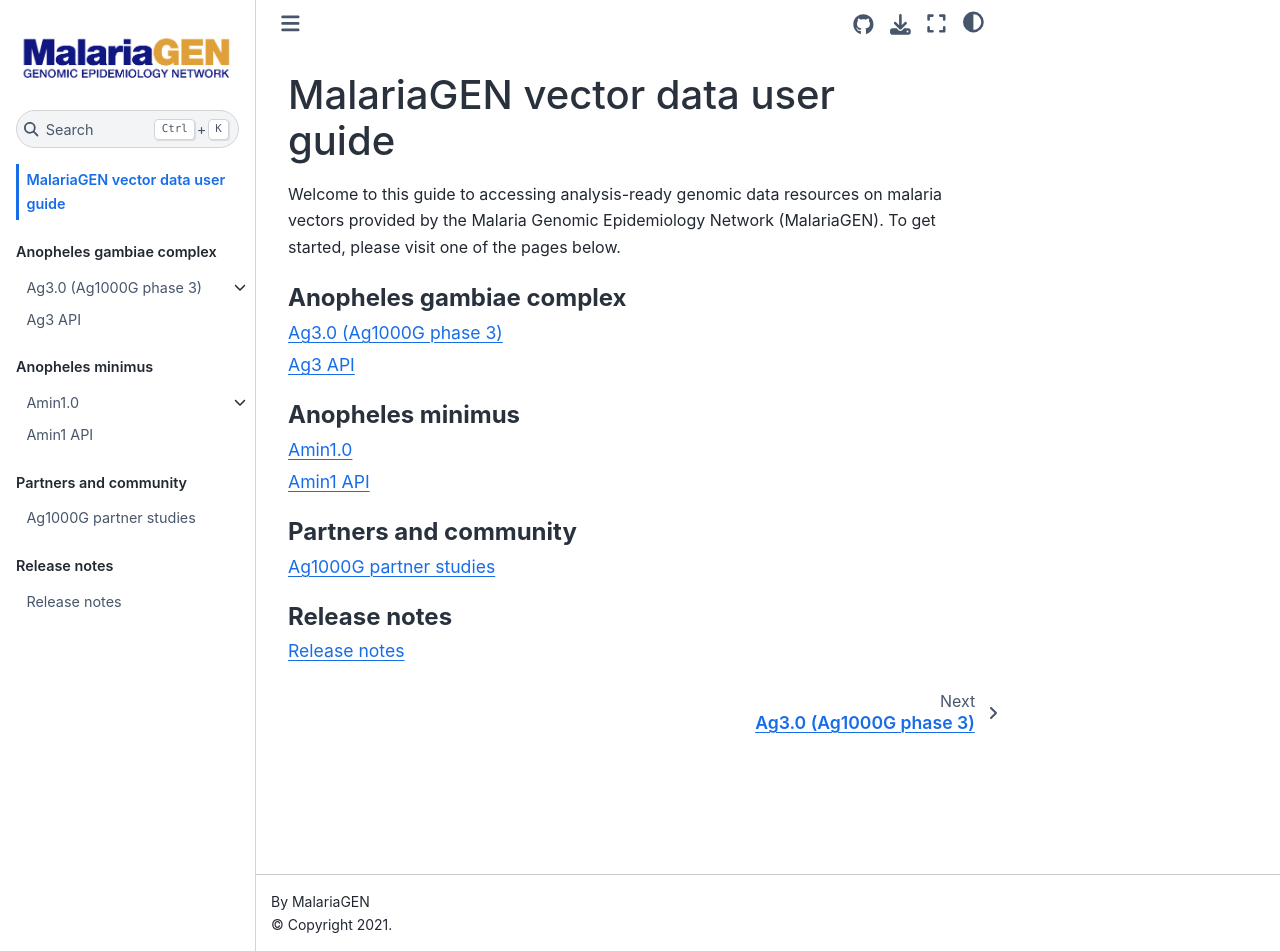
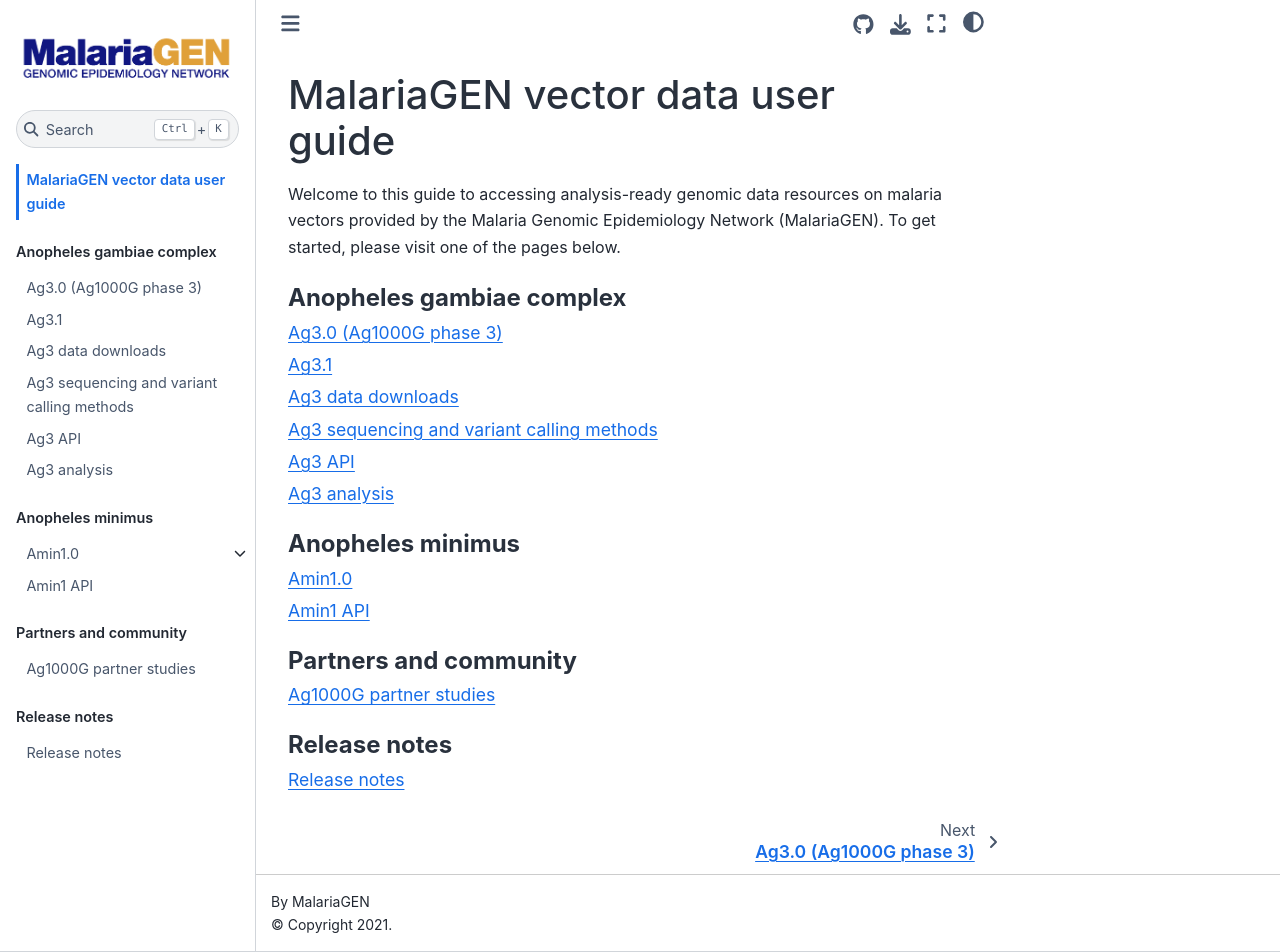
Before and after one commit to malariagen/vector-data, a Jupyter Book: the page built from docs/landing-page.md, in a window 1280 px wide and 952 px high. Built offline with Jupyter Book 1.0.4 settings and Sphinx 7.4.7 and the Sphinx Book theme 1.1.4, drawn with Linux system fonts in a browser that asks for light colours; pages that are not in the unit, such as notebooks, are missing from menus; some of the changed lines change nothing that is shown.

Commit message:
update toc file

```diff
--- a/docs/_toc.yml
+++ b/docs/_toc.yml
@@ -4,19 +4,12 @@
   - caption: Anopheles gambiae complex
     chapters:
     - file: ag3/intro
-      sections:
-      - file: ag3/cloud
-      - file: ag3/download
-      - file: ag3/methods
-      - file: ag3/examples
-        sections:
-        - file: ag3/examples/collection-sites
-        - file: ag3/examples/snps
-        - file: ag3/examples/snp-effects
-        - file: ag3/examples/pca
-        - file: ag3/examples/cnv-explore
+    - file: ag3/ag3.1
+    - file: ag3/cloud
+    - file: ag3/download
+    - file: ag3/methods
     - file: ag3/api
-    - file: ag3/ag3.1-data
+    - file: ag3/analysis
   - caption: Anopheles minimus
     chapters:
     - file: amin1/intro
```
